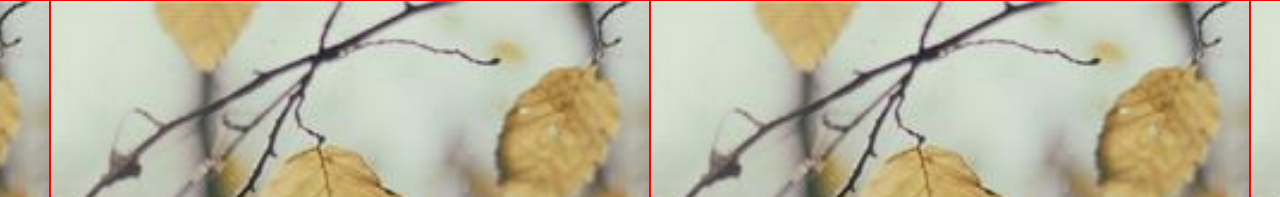
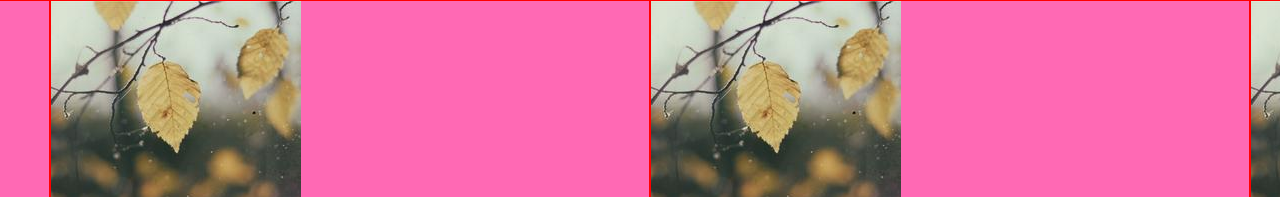
Before and after one commit to sertech89/html-css-zoom, a plain HTML site: page index.html in a window 1280 px wide. Shown: the top 197 px of the page. Drawn offline with Linux system fonts and the light colour scheme.

Commit message:
aggiunta commenti html

```diff
--- a/asset/style.css
+++ b/asset/style.css
@@ -38,9 +38,8 @@ main{
     height: 200px;
     border: 1px red solid;
     background-repeat: no-repeat;
-    background-size: cover;
-    flex-wrap: wrap;
-    justify-content: center;
+    /* background-size: cover; */
+
 }
 
 
```
Also changed, not shown: index.html (+5 -3 lines).
